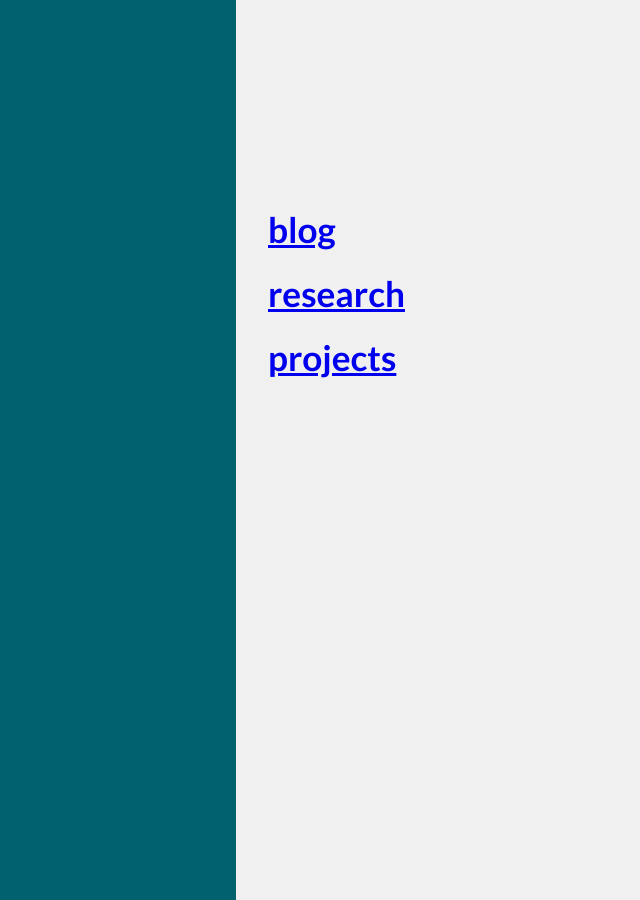
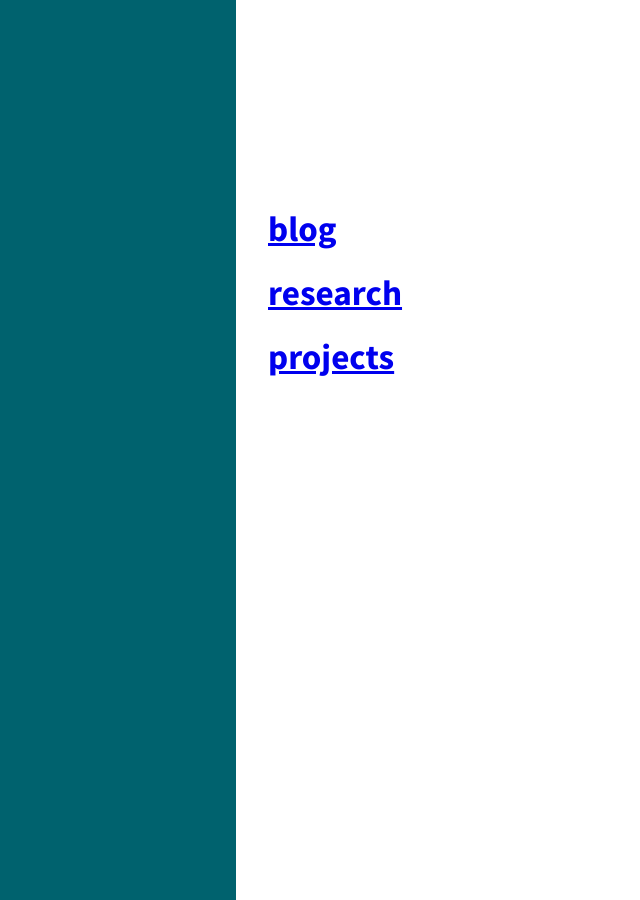
Before and after one commit to fdavidcl/fdavidcl.github.io, a Jekyll site: the page built from index.html, in a window 1280 px wide. Shown: the whole page, without its empty margins (84-724 px from the left). Built offline with Jekyll 4.4.1, drawn with Linux system fonts in a browser that asks for light colours; nearby versions of some CDN libraries.

Commit message:
Update configuration

```diff
--- a/_config.yml
+++ b/_config.yml
@@ -12,16 +12,23 @@ profile:
     Scholar: https://scholar.google.es/citations?user=FRv_MwYAAAAJ
 
 style:
-  background: "f0f0f0"
+  background: "ffffff"
   foreground: "000000"
   accent: "00bcd4"
-  font: "Lato"
+  font: "Source Sans Pro"
 
 # This list helps the index page show the correct collections in the desired order
 lists:
   - research
   - projects
 
+permalink: pretty
+
+markdown: kramdown
+kramdown:
+  parse_span_html: false
+highlighter: rouge
+
 # This list tells Jekyll which collections exist
 collections:
   - research
```
